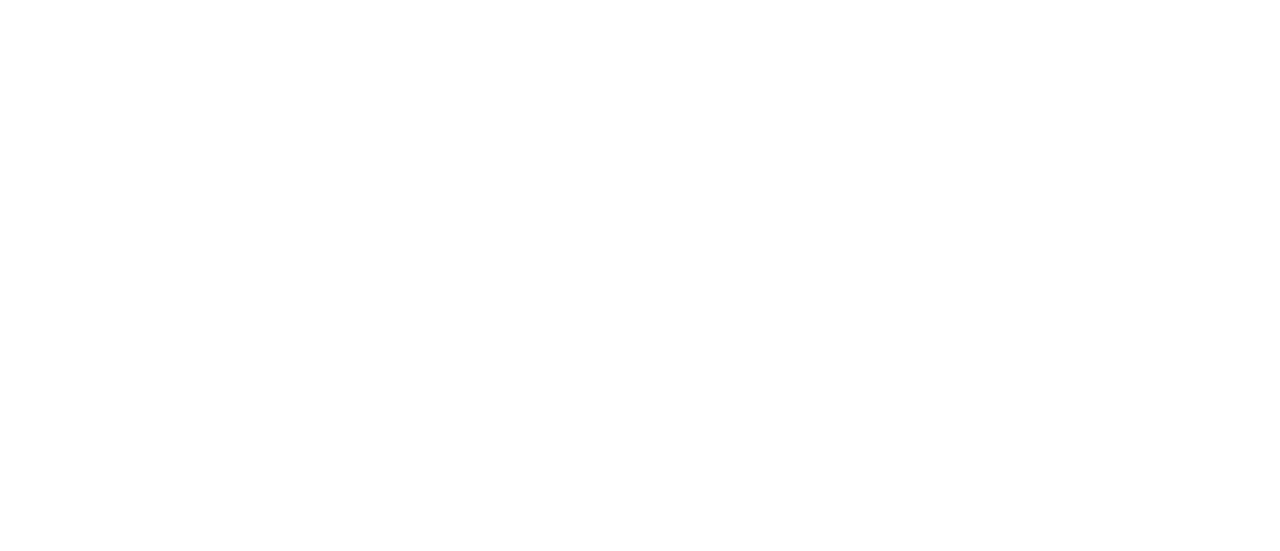
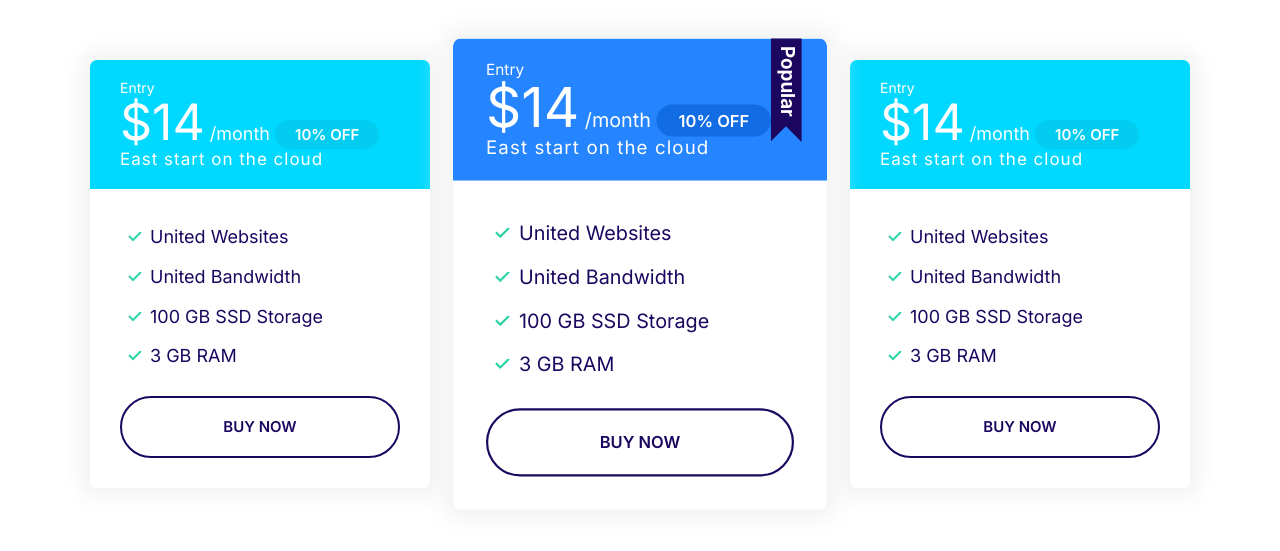
Before and after one commit to Firebot-666/WebProject, a plain HTML site: page index.html in a window 1280 px wide. Drawn offline with Linux system fonts and the light colour scheme.

Commit message:
Build the plans block component.

```diff
--- a/css/styles.css
+++ b/css/styles.css
@@ -326,11 +326,18 @@ a {
   color: #fff;
 }
 
+.card--primary .badge--primary {
+  background: #126de4;
+}
+
 .card--secondary .badge--secondary {
   background: #02cdf1;
 }
 
 /* Plans */
+.plan {
+  transition: transform 0.2s ease-out;
+}
 .plan__name {
   color: #fff;
   margin: 0;
@@ -360,6 +367,9 @@ a {
   margin-bottom: 2rem;
 }
 
+.plan--popular {
+  transform: scale(1.1);
+}
 .plan--popular .card__header {
   position: relative;
 }
@@ -371,6 +381,14 @@ a {
   position: absolute;
   top: -6px;
   right: 5%;
+}
+
+.plan:hover {
+  transform: scale(1.05);
+}
+
+.plan--popular:hover {
+  transform: scale(1.15);
 }
 
 @media screen and (min-width: 1024px) {
@@ -731,3 +749,13 @@ a {
     grid-template-columns: repeat(auto-fit, minmax(10rem, 1fr));
   }
 }
+
+/* Plans Block */
+.block-plans .grid {
+  gap: 8rem 4rem;
+}
+
+.block-plans .card {
+  max-width: 500px;
+  margin: 0 auto;
+}
--- a/index.html
+++ b/index.html
@@ -14,6 +14,70 @@
     <link rel="stylesheet" href="css/styles.css" />
   </head>
   <body>
+    <section class="block container block-plans">
+      <div class="grid grid--1x3">
+        <div class="plan">
+          <div class="card card--secondary">
+            <header class="card__header">
+              <h3 class="plan__name">Entry</h3>
+              <span class="plan__price">$14</span>
+              <span class="plan__billing-cycle">/month</span>
+              <span class="badge badge--secondary badge--small">10% OFF</span>
+              <span class="plan__description">East start on the cloud</span>
+            </header>
+            <div class="card__body">
+              <ul class="list list--tick">
+                <li class="list__item">United Websites</li>
+                <li class="list__item">United Bandwidth</li>
+                <li class="list__item">100 GB SSD Storage</li>
+                <li class="list__item">3 GB RAM</li>
+              </ul>
+              <button class="btn btn--outline btn--block">Buy Now</button>
+            </div>
+          </div>
+        </div>
+        <div class="plan plan--popular">
+          <div class="card card--primary">
+            <header class="card__header">
+              <h3 class="plan__name">Entry</h3>
+              <span class="plan__price">$14</span>
+              <span class="plan__billing-cycle">/month</span>
+              <span class="badge badge--primary badge--small">10% OFF</span>
+              <span class="plan__description">East start on the cloud</span>
+            </header>
+            <div class="card__body">
+              <ul class="list list--tick">
+                <li class="list__item">United Websites</li>
+                <li class="list__item">United Bandwidth</li>
+                <li class="list__item">100 GB SSD Storage</li>
+                <li class="list__item">3 GB RAM</li>
+              </ul>
+              <button class="btn btn--outline btn--block">Buy Now</button>
+            </div>
+          </div>
+        </div>
+        <div class="plan">
+          <div class="card card--secondary">
+            <header class="card__header">
+              <h3 class="plan__name">Entry</h3>
+              <span class="plan__price">$14</span>
+              <span class="plan__billing-cycle">/month</span>
+              <span class="badge badge--secondary badge--small">10% OFF</span>
+              <span class="plan__description">East start on the cloud</span>
+            </header>
+            <div class="card__body">
+              <ul class="list list--tick">
+                <li class="list__item">United Websites</li>
+                <li class="list__item">United Bandwidth</li>
+                <li class="list__item">100 GB SSD Storage</li>
+                <li class="list__item">3 GB RAM</li>
+              </ul>
+              <button class="btn btn--outline btn--block">Buy Now</button>
+            </div>
+          </div>
+        </div>
+      </div>
+    </section>
     <script src="js/main.js"></script>
   </body>
 </html>
```
Also changed, not shown: components/plans block.html (added, +64 -0 lines), components/plans.html (+0 -2 lines).
